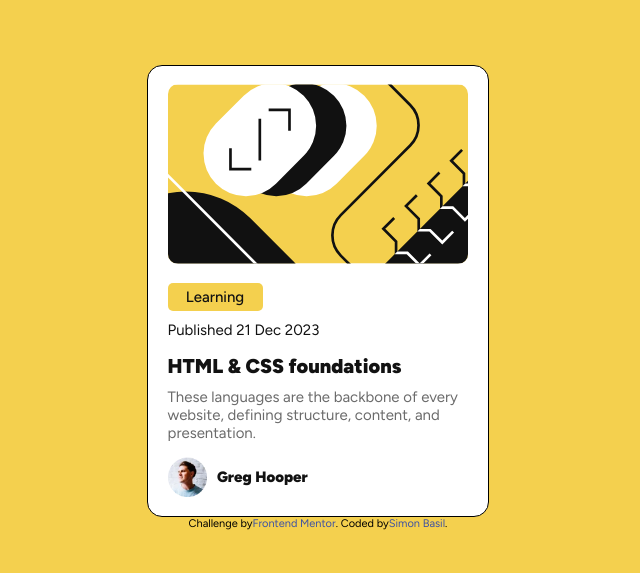
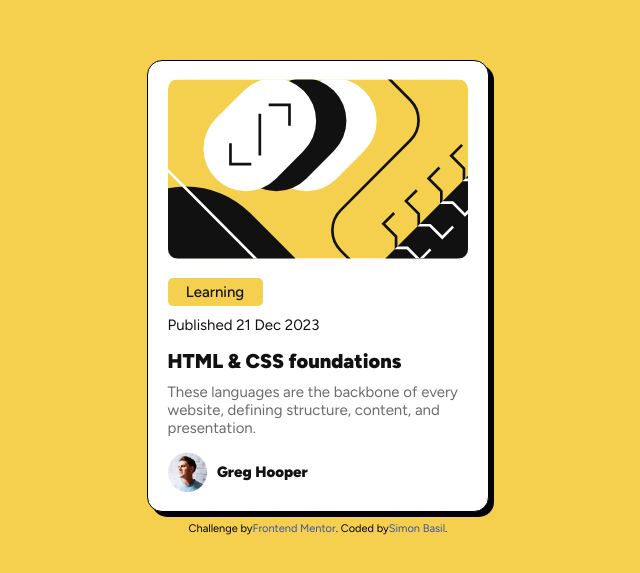
Before and after one commit to simon-basil/blog-preview-card-main, a plain HTML site: page index.html in a window 1280 px wide. Shown: the part 103-676 px from the top of the page, without its empty margins (322-962 px from the left). Drawn offline with Linux system fonts and the light colour scheme.

Commit message:
added box shadow to child container

```diff
--- a/styles.css
+++ b/styles.css
@@ -22,6 +22,7 @@
     padding: 20px 20px;
     gap: 15px;
     background-color: hsl(0, 0%, 100%);
+    box-shadow: 5px 5px;
 }
 .ia{
     height: 180px;
@@ -84,6 +85,7 @@ p{
     align-items: center;
     font-size: 11px;
     text-align: center;
+    margin-top: 10px;
 }
 .attribution a {
     color: hsl(228, 45%, 44%);
```
